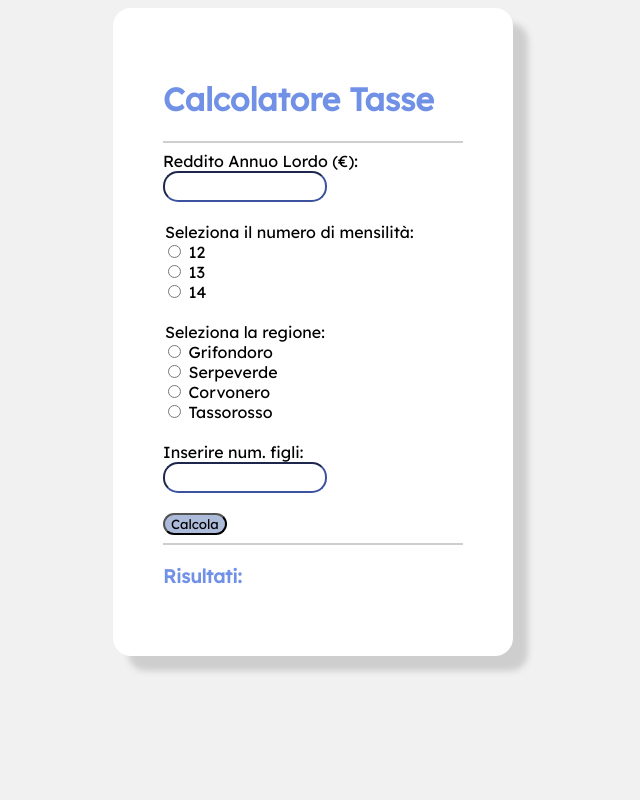
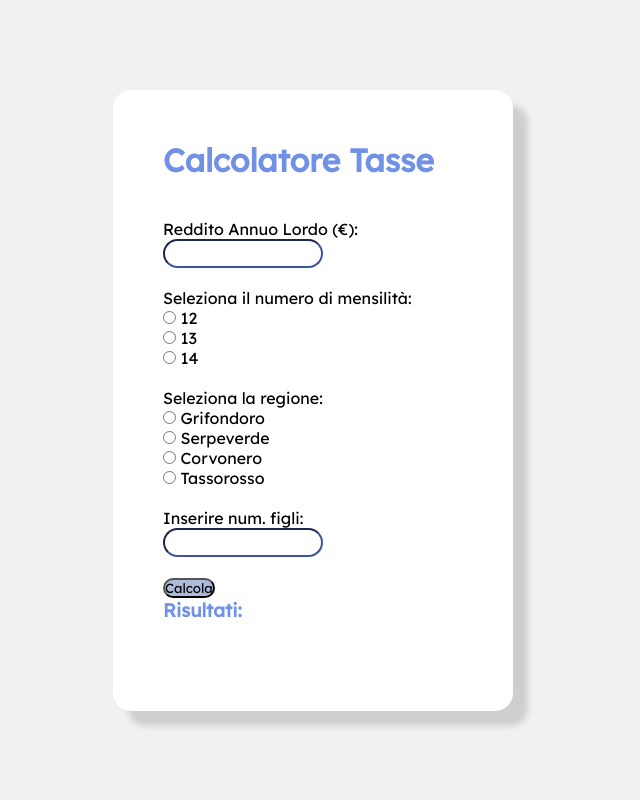
Before and after one commit to ManuVerza/progetto.verzeroli, a PHP site: page / in a window 1280 px wide. Shown: the whole page, without its empty margins (327-967 px from the left). Run offline with PHP 8.4, Linux system fonts and the light colour scheme.

Commit message:
v1.0.1 - fix layout

```diff
--- a/index.html
+++ b/index.html
@@ -14,7 +14,6 @@
 <body>
     <div class="wrapper">
         <h1 id="titolo">Calcolatore Tasse</h1>
-        <hr>
         <div id="userInput">
             <form action="" class="userInput">
                 <label for="RAL">Reddito Annuo Lordo (€):</label><br>
@@ -53,7 +52,6 @@
             </form>
 
             <div id="risultati">
-            <hr>
                 <h3>Risultati:</h3>
                 <p id="risultati1"></p> <!----CAMPO IMPORTO DA PAGARE---->
                 <p id="risultati2"></p> <!----CAMPO SOLDI RIMANENTI (NETTO)---->
--- a/style.css
+++ b/style.css
@@ -1,4 +1,10 @@
+* {
+    margin: 0;
+    padding: 0;
+}
+
 body{
+    height: 100vh;
     font-family: 'Lexend Deca';
     background-color: #F1F1F1;
     display: grid;
@@ -6,16 +12,12 @@ body{
 
 }
 
+.wrapper {
+    width: 100%;
+    height: 100%;
+    background-color: white;
 
-
-
-.wrapper{
-    border-radius:18px;
-    box-shadow: 15px 15px 6px #cecece;
-    position: relative;
-    width: 300px;
-    background-color: white;
-    padding: 50px;
+    display: grid;
 
 }
 
@@ -63,3 +65,15 @@ h3{
      border-color: #3D52A0;
 
 }
+
+@media only screen and (min-width: 601px){
+
+    .wrapper {
+        width: 300px;
+        height: 521px;
+        border-radius:18px;
+        box-shadow: 15px 15px 6px #cecece;
+        padding: 50px;
+    }
+
+}
```
Also changed, not shown: CHANGELOG.md, README.md. Lines whose indentation alone changed are shown as unchanged.
